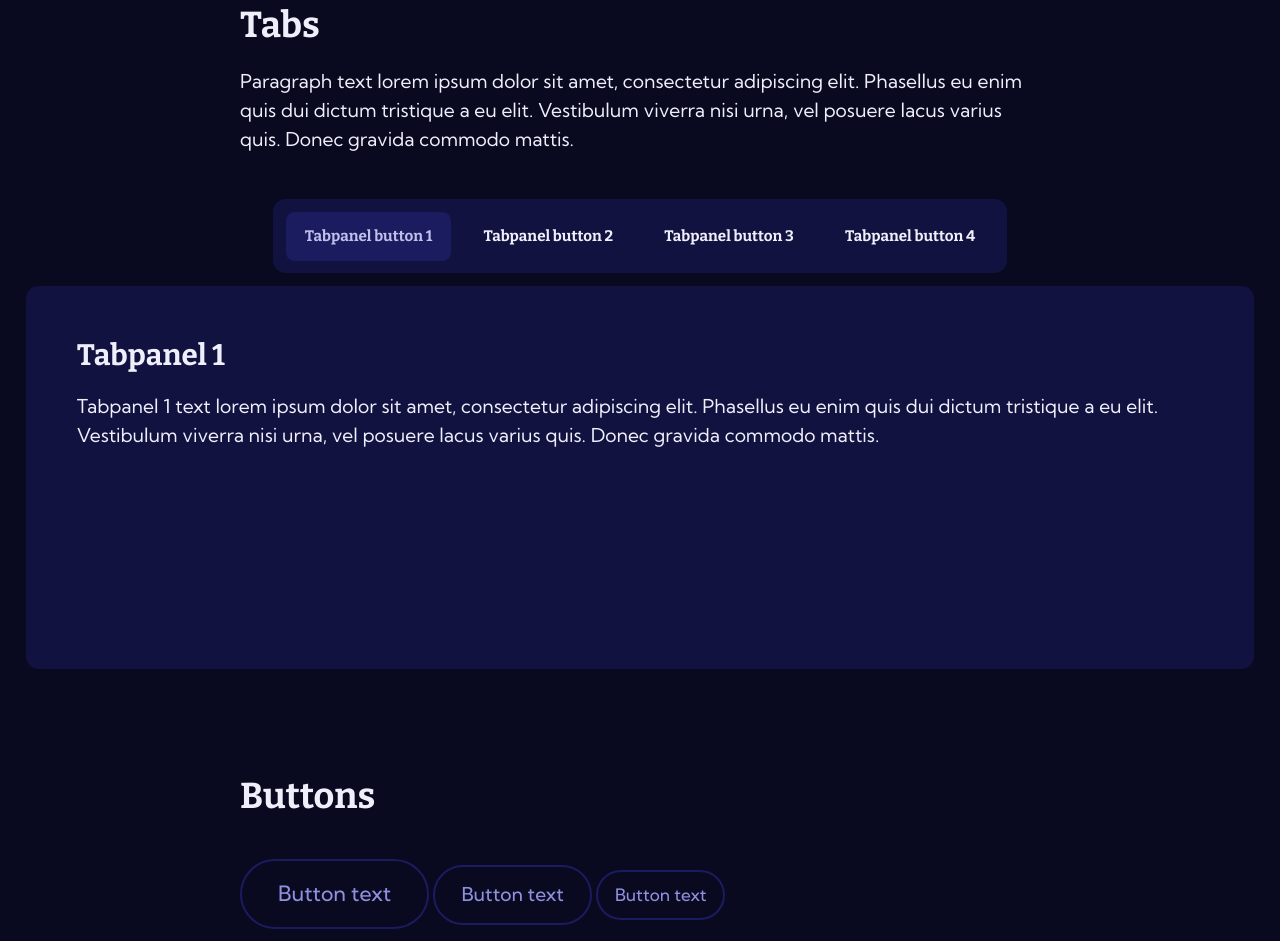
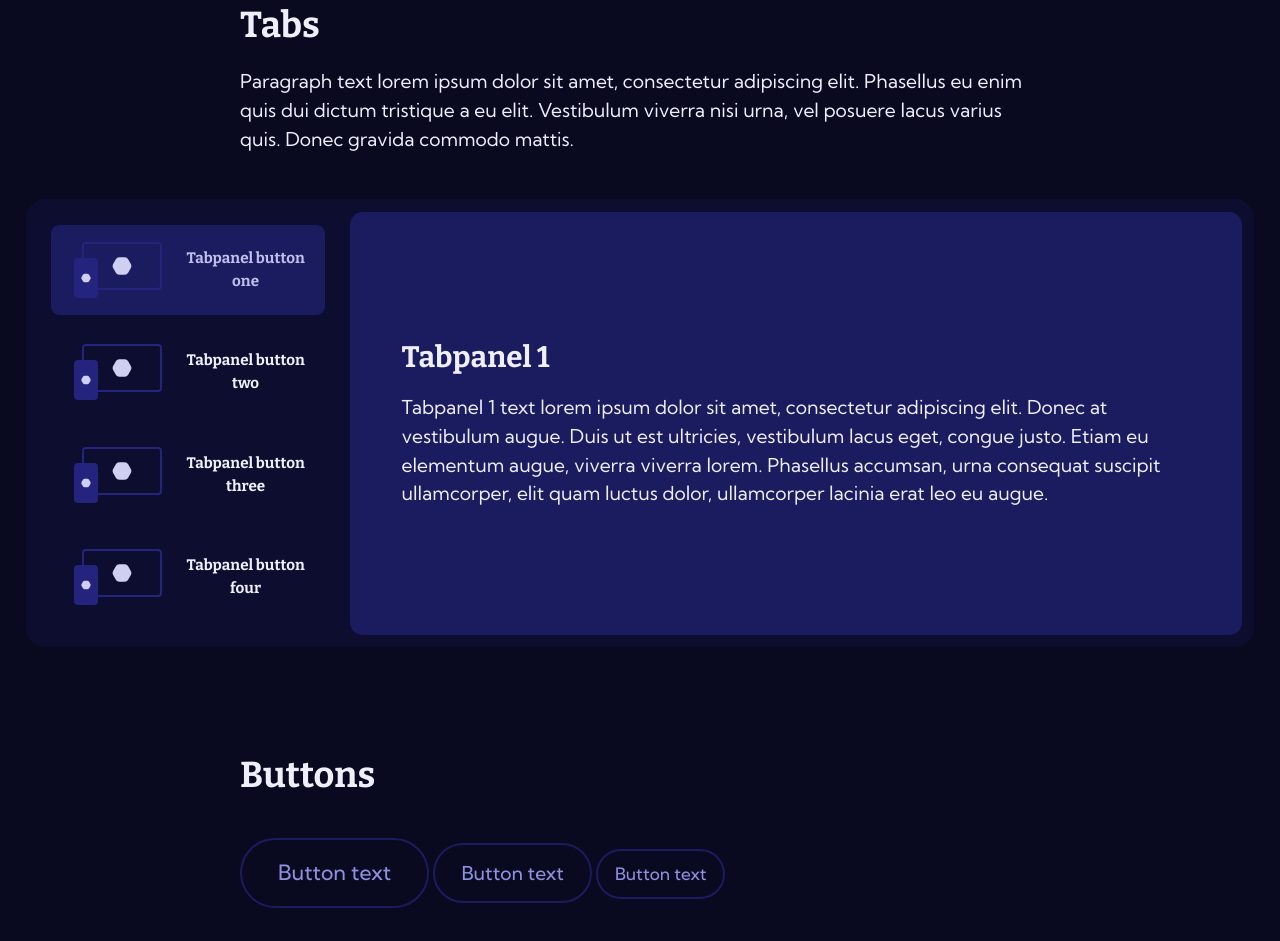
Before and after one commit to guidoslotboom/guidoslotboom.github.io, a plain HTML site: page index.html in a window 1280 px wide. Shown: the part 3163-4104 px from the top of the page. Drawn offline with Linux system fonts and the light colour scheme.

Commit message:
Edit tab styling

```diff
--- a/assets/css/style.css
+++ b/assets/css/style.css
@@ -511,52 +511,91 @@
     /*** Tabs ***/
 
     .tabs {
-        border-radius: var(--proportional-size-sm);
+        background-color: var(--primary-70);
         display: flex;
-        flex-direction: column;
+    }
+
+    .tab__list {
+        display: flex;
         gap: var(--proportional-size-xs);
     }
 
-    :is(.tab__list, .tab__panel) {
-        border-radius: var(--proportional-size-xs);
-    }
-
-    .tab__list {
-        align-self: center;
-        background-color: var(--color-scheme-subtle);
-        gap: var(--proportional-size-xs);
-        max-width: 100%; /* fix for scroll-snap & align-self */
-        padding: var(--proportional-size-xs);
-        scroll-padding: var(--proportional-size-xs);
-    }
-
     .tab__list button {
+        align-items: center;
         background-color: transparent;
         border: none;
         border-radius: calc(var(--proportional-size-xs) - 0.25rem);
+        display: grid;
         font-family: var(--font-secondary);
         font-size: var(--font-size-xs);
         font-weight: 700;
+        gap: var(--proportional-size-sm);
         padding: var(--proportional-size-xs) var(--proportional-size-sm);
     }
 
+    .tab__list button figure {
+        width: 96px;
+    }
+
     .tab__list button[aria-selected="true"] {
-        background: var(--primary-60);
+        background-color: var(--primary-60);
         color: var(--primary-20);
     }
 
     .tab__panel {
-        background-color: var(--color-scheme-subtle);
-        border-radius: var(--proportional-size-xs);
+        align-items: center;
+        background-color: var(--primary-60);
+        display: flex;
+        margin-top: 0;
         padding: var(--adaptive-size-lg);
     }
 
-    .tab__panel > div {
-        min-height: 280px;
+    @media only screen and (min-width: 961px) {
+
+        .tabs {
+            border-radius: var(--proportional-size-sm);
+            flex-direction: row;
+            gap: var(--proportional-size-xs);
+            grid-column: col-xl;
+            padding: var(--proportional-size-xs);
+        }
+
+        :is(.tab__list, .tab__panel) {
+            border-radius: var(--proportional-size-xs);
+        }
+
+        .tab__list {
+            flex-direction: column;
+            padding: var(--proportional-size-xs);
+        }
+
+        .tab__list button {
+            grid-template-columns: 1fr minmax(120px, 1fr);
+        }
     }
 
-    @media (max-width: 50em) {
-        /* … */
+    @media only screen and (max-width: 960px) {
+
+        .tabs {
+            flex-direction: column;
+            grid-column: col-full;
+        }
+
+        .tab__list {
+            align-self: center;
+            flex-direction: row;
+            max-width: 100%; /* fix for scroll-snap & align-self */
+            overflow-x: auto;
+            padding: var(--proportional-size-xs);
+        }
+
+        .tab__list button span {
+            width: max-content;
+        }
+
+        .tab__list button figure {
+            display: none;
+        }
     }
 }
 
--- a/index.html
+++ b/index.html
@@ -153,26 +153,38 @@
                 <h2>Tabs</h2>
                 <p>Paragraph text lorem ipsum dolor sit amet, consectetur adipiscing elit. Phasellus eu enim quis dui dictum tristique a eu elit. Vestibulum viverra nisi urna, vel posuere lacus varius quis. Donec gravida commodo mattis.</p>
             </div>
-            <div class="col-xl">
-                <div class="tabs">
-                    <div class="tab__list scroll-snap-x" role="tablist" aria-label="Tab panels">
+            <div class="col-xl tabs">
+
+                    <div class="tab__list" role="tablist" aria-label="Tab panels">
                         <button role="tab" aria-selected="true" id="tabpanel1">
-                           Tabpanel button 1
+                            <figure>
+                                <img src="assets/images/placeholder-expertise.svg" alt="Placeholder Expertise Icon">
+                            </figure>
+                           <span>Tabpanel button one</span>
                         </button>
                         <button role="tab" aria-selected="false" id="tabpanel2">
-                            Tabpanel button 2
+                            <figure>
+                                <img src="assets/images/placeholder-expertise.svg" alt="Placeholder Expertise Icon">
+                            </figure>
+                           <span>Tabpanel button two</span>
                         </button>
                         <button role="tab" aria-selected="false" id="tabpanel3">
-                            Tabpanel button 3
+                            <figure>
+                                <img src="assets/images/placeholder-expertise.svg" alt="Placeholder Expertise Icon">
+                            </figure>
+                           <span>Tabpanel button three</span>
                         </button>
                         <button role="tab" aria-selected="false" id="tabpanel4">
-                            Tabpanel button 4
+                            <figure>
+                                <img src="assets/images/placeholder-expertise.svg" alt="Placeholder Expertise Icon">
+                            </figure>
+                           <span>Tabpanel button four</span>
                         </button>
                     </div>
                     <div class="tab__panel">
                         <div role="tabpanel" aria-labelledby="tabpanel1">
                             <h3>Tabpanel 1</h3>
-                            <p>Tabpanel 1 text lorem ipsum dolor sit amet, consectetur adipiscing elit. Phasellus eu enim quis dui dictum tristique a eu elit. Vestibulum viverra nisi urna, vel posuere lacus varius quis. Donec gravida commodo mattis.</p>
+                            <p>Tabpanel 1 text lorem ipsum dolor sit amet, consectetur adipiscing elit. Donec at vestibulum augue. Duis ut est ultricies, vestibulum lacus eget, congue justo. Etiam eu elementum augue, viverra viverra lorem. Phasellus accumsan, urna consequat suscipit ullamcorper, elit quam luctus dolor, ullamcorper lacinia erat leo eu augue.</p>
                         </div>
                         <div role="tabpanel" aria-labelledby="tabpanel2" hidden>
                             <h3>Tabpanel 2</h3>
@@ -180,14 +192,14 @@
                         </div>
                         <div role="tabpanel" aria-labelledby="tabpanel3" hidden>
                             <h3>Tabpanel 3</h3>
-                            <p>Tabpanel 3 text lorem ipsum dolor sit amet, consectetur adipiscing elit. Phasellus eu enim quis dui dictum tristique a eu elit. Vestibulum viverra nisi urna, vel posuere lacus varius quis. Donec gravida commodo mattis.</p>
+                            <p>Tabpanel 3 text lorem ipsum dolor sit amet, consectetur adipiscing elit. Donec at vestibulum augue. Duis ut est ultricies, vestibulum lacus eget, congue justo. Etiam eu elementum augue, viverra viverra lorem. Phasellus accumsan, urna consequat suscipit ullamcorper, elit quam luctus dolor, ullamcorper lacinia erat leo eu augue.</p>
                         </div>
                         <div role="tabpanel" aria-labelledby="tabpanel4" hidden>
                             <h3>Tabpanel 4</h3>
                             <p>Tabpanel 4 text lorem ipsum dolor sit amet, consectetur adipiscing elit. Donec at vestibulum augue. Duis ut est ultricies, vestibulum lacus eget, congue justo. Etiam eu elementum augue, viverra viverra lorem. Phasellus accumsan, urna consequat suscipit ullamcorper, elit quam luctus dolor, ullamcorper lacinia erat leo eu augue.</p>
                         </div>
                     </div>
-                </div>
+
             </div>
         </div>
         <div class="content__wrapper grid-cols">
```
Also changed, not shown: assets/images/placeholder-expertise.svg (added).
